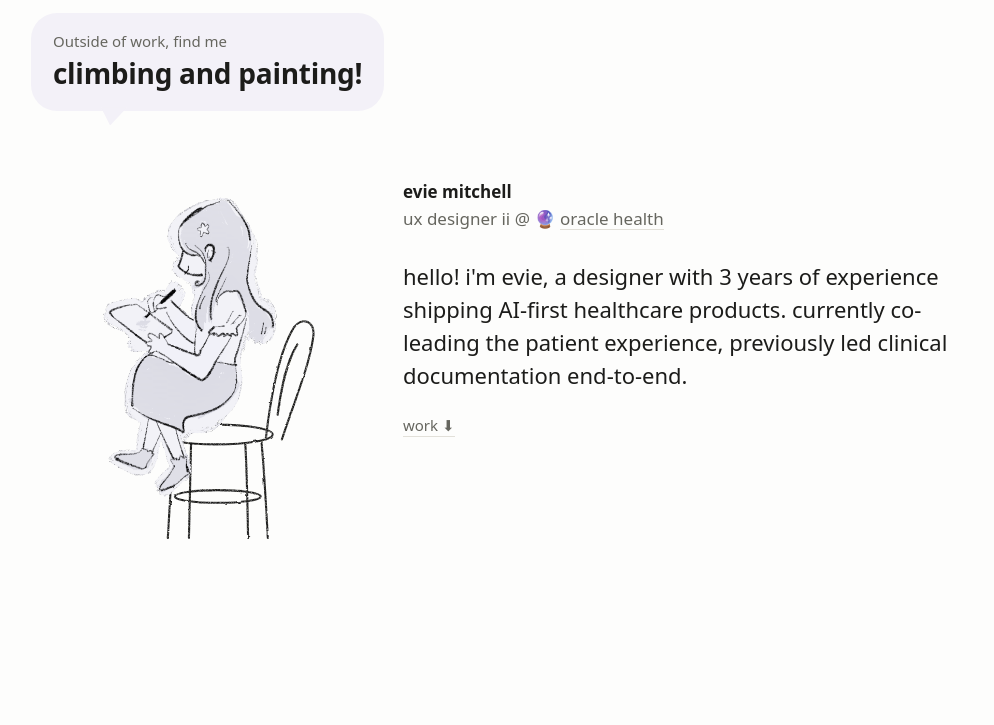
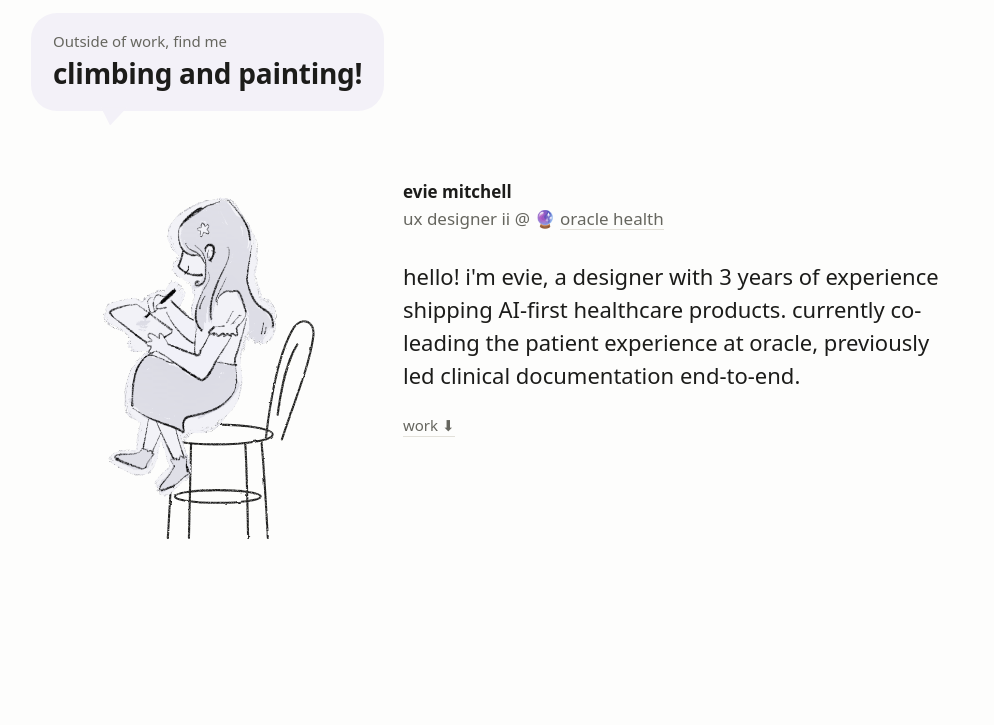
Before and after one commit to eviemitchell/eviemitchell.github.io, a plain HTML site: page index.html in a window 1280 px wide. Shown: the part 75-800 px from the top of the page, without its empty margins (143-1137 px from the left). Drawn offline with Linux system fonts and the light colour scheme; no server answers; a web font is replaced by a local one.

Commit message:
copy updates

```diff
--- a/index.html
+++ b/index.html
@@ -100,7 +100,7 @@
       <p class="hero-role muted">ux designer ii @ 🔮 <a class="text-link" href="#work">oracle health</a></p>
 
       <!-- <p class="hero-greeting">hello! i’m evie, a ux designer that i believe the best AI doesn’t make the call. it gives the right person everything they need to. i’ve spent 3 years shipping software across clinical and patient-facing healthcare products at oracle.</p> -->
-      <p class="hero-greeting">hello! i'm evie, a designer with 3 years of experience shipping AI-first healthcare products. currently co-leading the patient experience, previously led clinical documentation end-to-end.</p><!--i'm a designer with 3 years of experience in AI products for the healthcare industry, and 2 more in enterprise software. always looking for new problems to solve!-->
+      <p class="hero-greeting">hello! i'm evie, a designer with 3 years of experience shipping AI-first healthcare products. currently co-leading the patient experience at oracle, previously led clinical documentation end-to-end.</p><!--i'm a designer with 3 years of experience in AI products for the healthcare industry, and 2 more in enterprise software. always looking for new problems to solve!-->
       <!-- <p class="hero-role muted">i first owned clinical documentation end-to-end, <br> and now co-lead our patient experience.</p> -->
 
       <!--<p class="hero-summary muted"> <a href="#first"> what i've been working on </a> </p>-->
```
Also changed, not shown: oraclepp.html (+2 -0 lines).
